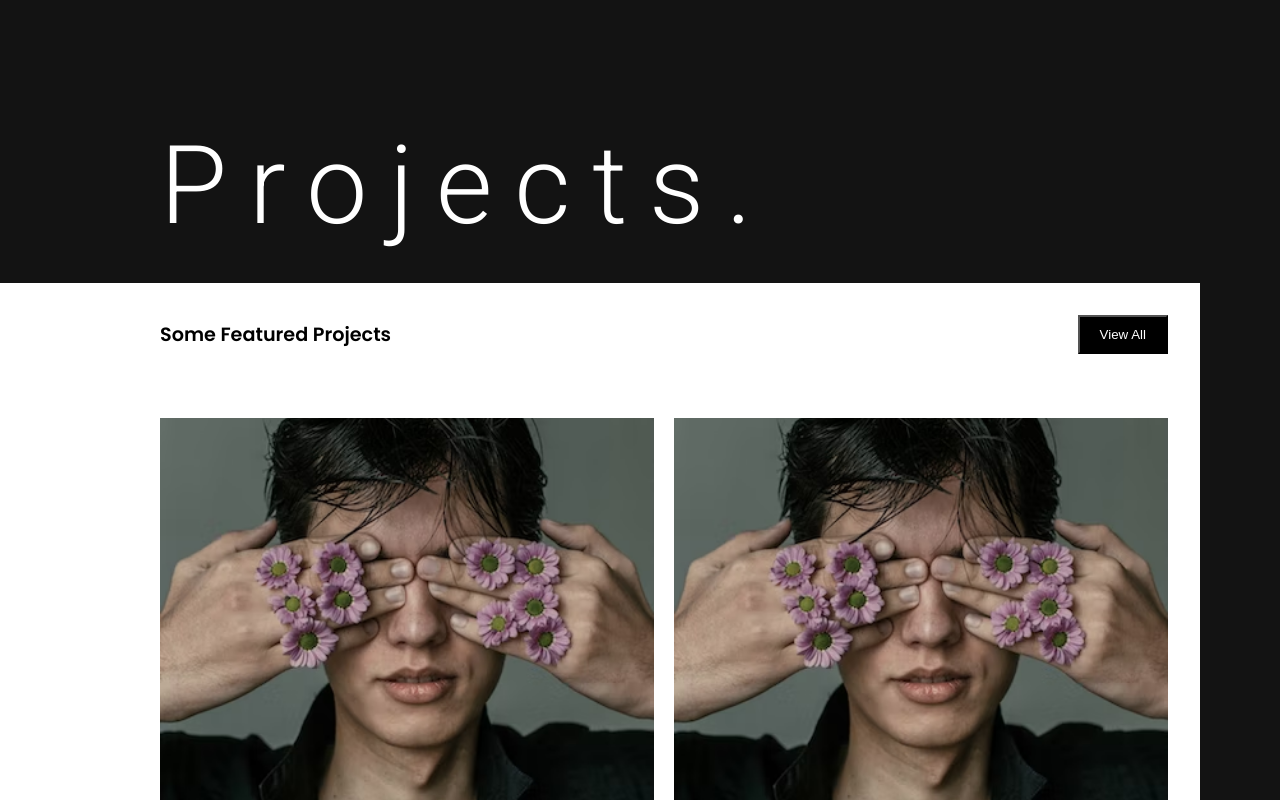
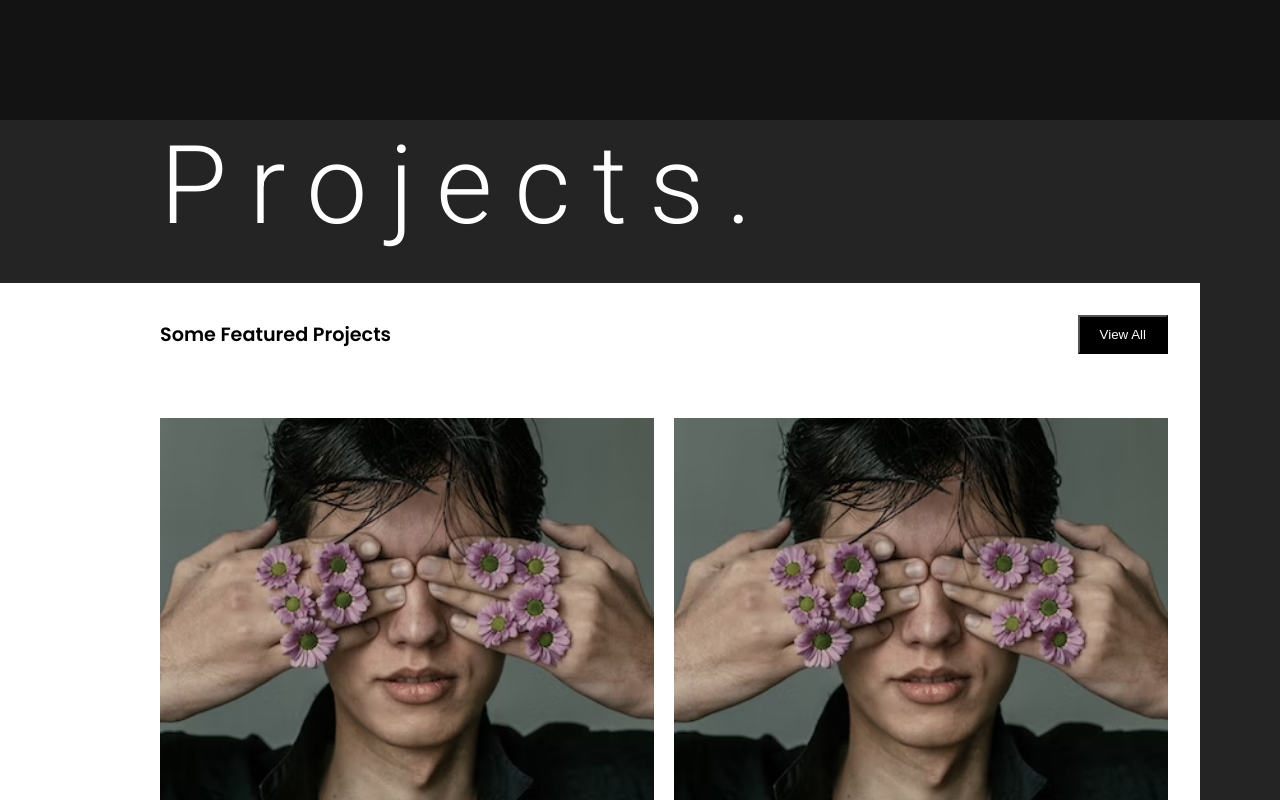
Before and after one commit to sushma-yadav/portfolio, a React (Create React App) app: page / in a window 1280 px wide. Shown: the part 1480-2280 px from the top of the page. Built offline with nearby package versions, Linux system fonts and the light colour scheme.

Commit message:
color change

```diff
--- a/src/component/heroBanner/HeroBanner.jsx
+++ b/src/component/heroBanner/HeroBanner.jsx
@@ -14,7 +14,6 @@ export default function HeroBanner() {
                         </div>
                     </div>
                     <div className='content_right'>
-                        {/* <img src={heroImage} alt="" /> */}
                     </div>
                 </div>
             </div>
--- a/src/component/projects/Projects.css
+++ b/src/component/projects/Projects.css
@@ -1,5 +1,5 @@
 .project_section {
-    background-color: var(--black);
+    background-color: var(--gray);
     min-height: 100vh;
     padding-bottom: 5rem;
     padding-right: 5rem;
```
